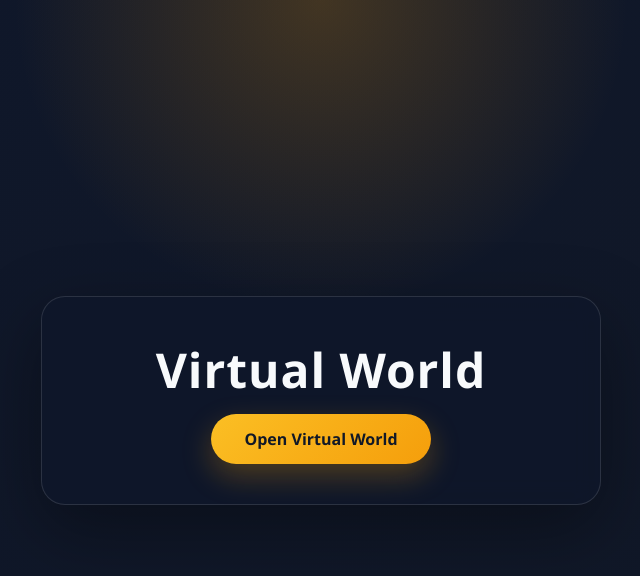
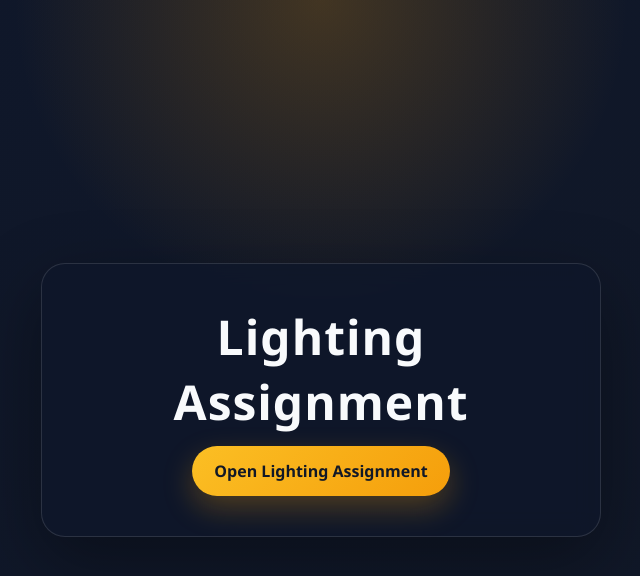
Before and after one commit to jzara3115/CSE160_Lighting---Jc-Zaragoza, a plain HTML site: page index.html in a window 1280 px wide. Shown: the whole page, without its empty margins (319-959 px from the left). Drawn offline with Linux system fonts and the light colour scheme.

Commit message:
changed landing page

```diff
--- a/index.html
+++ b/index.html
@@ -3,7 +3,7 @@
 <head>
 	<meta charset="utf-8" />
 	<meta name="viewport" content="width=device-width, initial-scale=1" />
-	<title>CSE160 Painting Assignment</title>
+	<title>CSE160 Lighting Assignment</title>
 	<style>
 		:root {
 			color-scheme: dark;
@@ -83,8 +83,8 @@
 </head>
 <body>
 	<main class="card">
-		<h1>Virtual World</h1>
-		<a class="button" href="src/ColoredPoints.html">Open Virtual World</a>
+		<h1>Lighting Assignment</h1>
+		<a class="button" href="src/ColoredPoints.html">Open Lighting Assignment</a>
 	</main>
 </body>
 </html>
```
